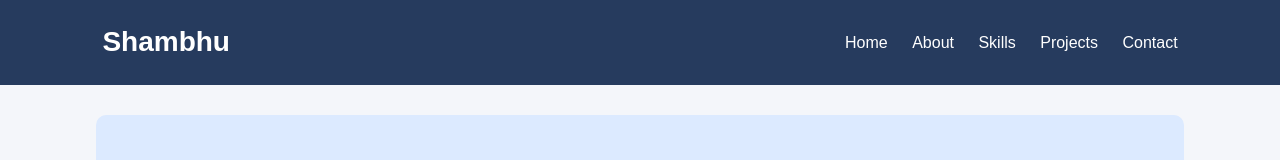
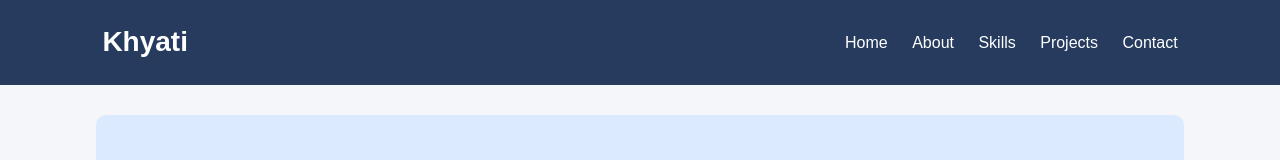
Before and after one commit to Khyati-2008/Assignments1, a plain HTML site: page P6/index.html in a window 1280 px wide. Shown: the top 160 px of the page. Drawn offline with Linux system fonts and the light colour scheme.

```diff
--- a/P6/index.html
+++ b/P6/index.html
@@ -8,7 +8,7 @@
 
 <body>
     <header>
-        <h1>Shambhu</h1>
+        <h1>Khyati</h1>
 
         <nav>
             <a href="#home">Home</a>
```
Also changed, not shown: P10/P10.png (added), P11/P11.png (added), P12/P12.png (added), P13/P13.png (added), P5/P5.png (added), P6/P6.png (added), P7/P7.png (added), P8/P8.png (added), P9/P9.png (added), 10 other files.
